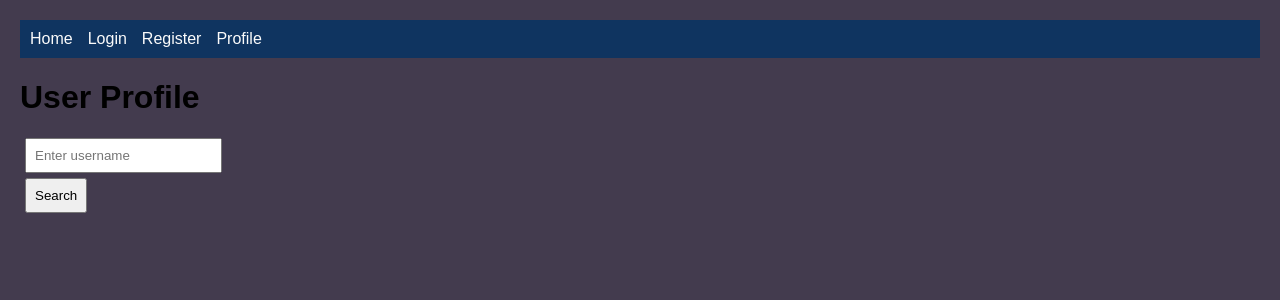
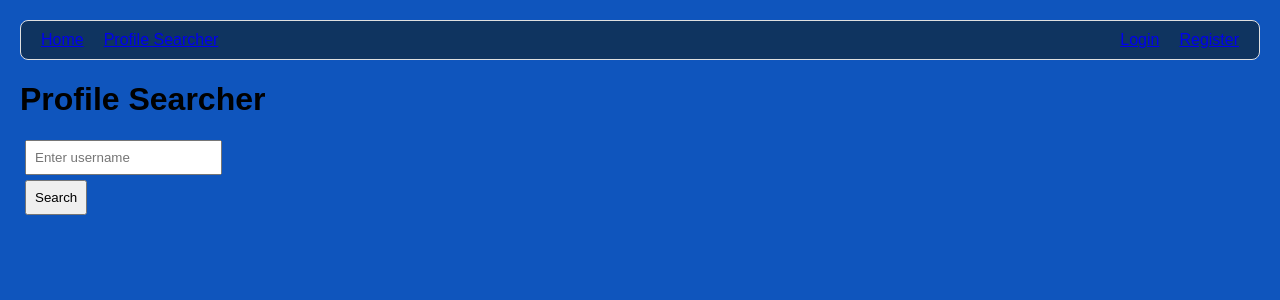
Before and after one commit to josephdelacruzzz/CryptoSim, a React (Create React App) app in the folder frontend/: page /profile in a window 1280 px wide. Shown: the top 300 px of the page. Built offline with nearby package versions, Linux system fonts and the light colour scheme.

Commit message:
fixed login/logout. only one user can be logged in. fixed styling. still need own profile page.

```diff
--- a/frontend/src/App.js
+++ b/frontend/src/App.js
@@ -1,5 +1,5 @@
 import { BrowserRouter as Router, Routes, Route } from 'react-router-dom'
-import {useState} from 'react'
+import {useState, useEffect} from 'react'
 import Home from './pages/Home'
 import Login from './pages/Login'
 import Register from './pages/Register'
@@ -9,15 +9,27 @@ import Nav from './components/Nav'
 function App() {
   const [loggedInUser, setLoggedInUser] = useState(null)
 
+  useEffect(() => {
+    const storedUser = localStorage.getItem('currentUser')
+    if (storedUser) {
+      try {
+        const user = JSON.parse(storedUser)
+        setLoggedInUser({ username: user.username })
+      } catch (e) {
+        localStorage.removeItem('currentUser')
+      }
+    }
+  }, [])
+
   return (
     <Router>
-      <Nav />
+      <Nav loggedInUser={loggedInUser} setLoggedInUser={setLoggedInUser}/>
       <div className = "pages">
         <Routes>
           <Route path="/" element={<Home loggedInUser={loggedInUser} setLoggedInUser={setLoggedInUser}/>} />
           <Route path="/login" element={<Login setLoggedInUser={setLoggedInUser}/>} />
           <Route path="/register" element={<Register/>} />
-          <Route path="/profile" element={<Profile/>} />
+          <Route path="/profile" element={<Profile loggedInUser={loggedInUser}/>} />
         </Routes>
       </div>
     </Router>
--- a/frontend/src/components/Nav.js
+++ b/frontend/src/components/Nav.js
@@ -1,12 +1,32 @@
 import { Link } from 'react-router-dom'
 
-function Nav() {
+function Nav( {loggedInUser, setLoggedInUser}) {
+    const handleLogout = () => {
+        localStorage.removeItem('currentUser')
+        setLoggedInUser(null)
+        window.location.href = '/'
+    }
+
     return (
         <nav>
-            <Link to="/">Home</Link>
-            <Link to="/login">Login</Link>
-            <Link to="/register">Register</Link>
-            <Link to="/profile">Profile</Link>
+            <div className="navLeft">
+                <Link to="/">Home</Link>
+                <Link to="/profile">Profile Searcher</Link>
+            </div>
+
+            <div className="navRight">
+
+                {!loggedInUser ? (
+                    <>
+                        <Link to="/login">Login</Link>
+                        <Link to="/register">Register</Link>
+                    </>
+                ) : (
+                    <>
+                        <Link to="#" onClick={handleLogout}>Logout</Link>
+                    </>
+                )}
+            </div>
         </nav>
     )
 }
--- a/frontend/src/index.css
+++ b/frontend/src/index.css
@@ -2,19 +2,33 @@ body {
   font-family: Arial, sans-serif;
   margin: 0;
   padding: 20px;
-  background-color: #433b4e;
+  background-color: #0f55bd;
 }
 
 nav {
+  display:flex;
+  align-items: center;
+  gap: 20px;
   background: #0f3460;
-  padding: 10px;
+  padding: 10px 20px;
   margin-bottom: 20px;
+  text-decoration: none;
+  color: #fbfbfb;
+  border: 1px solid #e0e0e0;
+  border-radius: 8px;
+  justify-content: space-between;
 }
 
-nav a {
-  margin-right: 15px;
+
+.navLeft, .navRight {
+  display: flex;
+  gap: 20px;
+  align-items: center;
+}
+
+nav a:visited, nav a:active {
+  color: inherit;
   text-decoration: none;
-  color: #fbfbfb;
 }
 
 .container {
@@ -31,7 +45,7 @@ input, button {
 
 /* HOME */
 .homeContainer {
-  background-color: rgb(15, 48, 149);
+  background-color: #0f3460;
   border-radius: 8px;
   padding: 20px;
   box-shadow: 0 2px 10px rgba(0,0,0,0.05);
@@ -70,28 +84,20 @@ input, button {
   padding: 15px;
   align-items: center;
   border-bottom: 1px solid #e0e0e0;
-  transition: background-color 0.2s;
 }
+
+.tableRow:nth-child(even) {
+  background-color: #0f3460;
+}
+
+.tableRow:nth-child(odd) {
+  background-color: #0f55bd;
+}
+
 
 .tableCell {
   flex: 1;
   padding: 0 10px;
-}
-
-.coinCell {
-  flex: 1.5;
-  display: flex;
-  align-items: center;
-}
-
-.coinSymbol {
-  font-weight: bold;
-  margin-right: 10px;
-  color: #0f3460;
-}
-
-.coinName {
-  color: #000000;
 }
 
 .positive {
@@ -109,7 +115,6 @@ input, button {
   padding: 8px 15px;
   border-radius: 4px;
   cursor: pointer;
-  transition: background-color 0.3s;
 }
 
 .modalOverlay {
--- a/frontend/src/pages/Home.js
+++ b/frontend/src/pages/Home.js
@@ -1,28 +1,19 @@
 import { useState, useEffect} from 'react'
 import axios from 'axios'
+import { useNavigate } from 'react-router-dom';
 
 function Home({loggedInUser, setLoggedInUser}) {
     const [cryptos, setCryptos] = useState([])
-    // const [loggedInUser, setLoggedInUser] = useState(null);
     const [selectedCrypto, setSelectedCrypto] = useState(null);
     const [amount, setAmount] = useState('');
+    const navigate = useNavigate()
 
     useEffect(() => {
         axios.get('http://localhost:5001/api/crypto')
         .then(response => setCryptos(response.data))
         .catch(error => console.error('Error:', error))
 
-        const checkAuth = () => {
-            const storedUsername = localStorage.getItem('username')
-            const storedToken = localStorage.getItem('token')
-            if (storedUsername && storedToken) {
-                setLoggedInUser({username: storedUsername})
-            }
-        }
-
-        checkAuth()
-
-    }, [setLoggedInUser])
+    }, [])
 
     const handleBuyClick = (crypto) => {
         console.log('1. Buy button clicked for:', crypto.id)
@@ -31,6 +22,7 @@ function Home({loggedInUser, setLoggedInUser}) {
 
         if (!loggedInUser) {
           alert('Please login first')
+          navigate('/login')
           return;
         }
 
@@ -67,24 +59,30 @@ function Home({loggedInUser, setLoggedInUser}) {
 
     return (
         <div className="homeContainer">
-            <h1 className="marketTitle"> Crypto Market </h1>
+            <h1 className="marketTitle"> CryptoSim </h1>
 
-            {loggedInUser && ( <div style={{ marginBottom: '1rem' }}> Logged in as: <strong>{loggedInUser.username}</strong></div>)}
+            {loggedInUser ? (
+                <div > Welcome back, <strong>{loggedInUser.username}</strong>
+                </div>
+            ) : (
+                <div>
+                    Please <a href="/login" >login</a> or <a href="/register">register</a> to trade.
+                </div>
+            )}
+
+            {loggedInUser && ( <div> Logged in as: <strong>{loggedInUser.username}</strong></div>)}
             <div className="cryptoTable">
                 <div className="tableHeader">
                     <div className="headerCell">Coin</div>
                     <div className="headerCell">Price</div>
                     <div className="headerCell">Market Cap</div>
                     <div className="headerCell">24h Change</div>
-                    <div className="headerCell">Purchase</div>
+                    <div className="headerCell">Buy</div>
                 </div>
 
                 {cryptos.map(crypto => (
                     <div className="tableRow" key={crypto.id}>
-                        <div className="tableCell coinCell">
-                            {/* <span className="coinSymbol">{crypto.symbol?.toUpperCase()}</span> */}
-                            <span className="coinName">{crypto.name}</span>
-                        </div>
+                        <div className="tableCell">{crypto.name}</div>
                         <div className="tableCell">${crypto.current_price?.toLocaleString()}</div>
                         <div className="tableCell">${crypto.market_cap?.toLocaleString()}</div>
                         <div className={`tableCell ${crypto.price_change_percentage_24h >= 0 ? 'positive' : 'negative'}`}>{crypto.price_change_percentage_24h?.toFixed(2)}%</div>
--- a/frontend/src/pages/Login.js
+++ b/frontend/src/pages/Login.js
@@ -9,13 +9,13 @@ function Login({setLoggedInUser}) {
 
     const handleSubmit = (e) => {
         e.preventDefault()
+        localStorage.clear()
         axios.post('http://localhost:5001/api/auth/login', {username, password})
             .then(response => {
                 console.log('response:', response.data)
                 if (response.data.success) {
                     alert('Login succesful!')
-                    localStorage.setItem('token', 'randomToken')
-                    localStorage.setItem('username', username)
+                    localStorage.setItem('currentUser', JSON.stringify({username: response.data.user.username, token: 'randomToken'}))
                     setLoggedInUser(response.data.user)
                     navigate('/')
                 } else {
--- a/frontend/src/pages/Profile.js
+++ b/frontend/src/pages/Profile.js
@@ -16,7 +16,7 @@ function Profile() {
 
     return (
         <div>
-            <h1>User Profile</h1>
+            <h1>Profile Searcher</h1>
             <div>
                 <input type="text" value={username} onChange={(e) => setUsername(e.target.value)} placeholder = "Enter username"/>
                 <button onClick={handleSearch}>Search</button>
```
